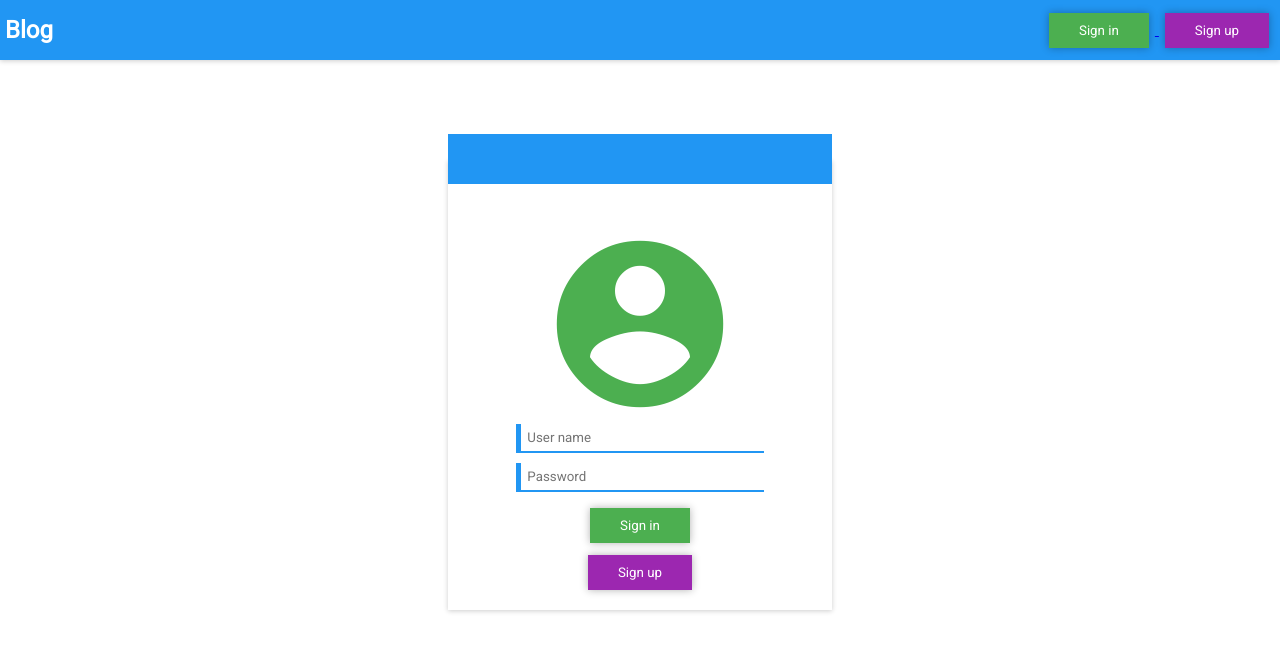
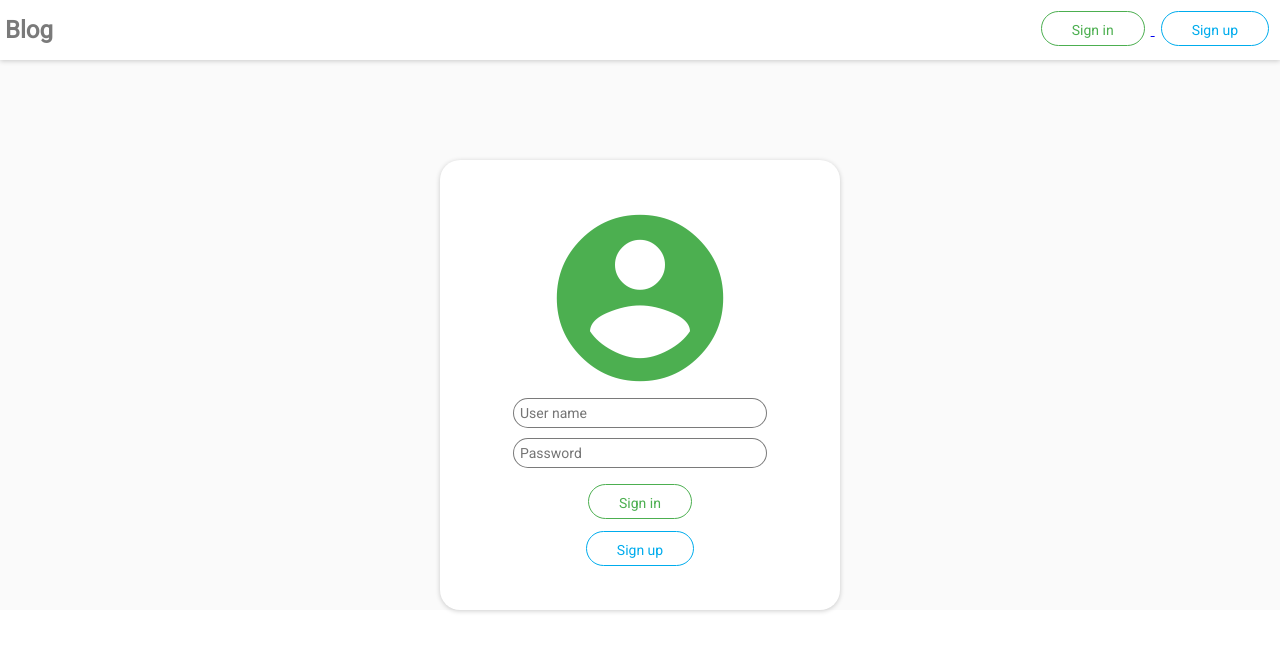
Before and after one commit to sudarshan-baliga/simple-blog, a React (Create React App) app: page /signin in a window 1280 px wide. Shown: the top 652 px of the page. Built offline with nearby package versions, Linux system fonts and the light colour scheme.

Commit message:
made everything minimal

```diff
--- a/src/App.css
+++ b/src/App.css
@@ -5,7 +5,7 @@
 }
 
 .App{
-  background-color:#fff;
+  background-color:#fafafa;
   background-size: cover;
   height: 100%;
 }
@@ -25,3 +25,23 @@
 .boxShadow{
   box-shadow: 0 1px 5px rgba(0, 0, 0, 0.2);
 }
+
+.signinBtn{
+  border:1px solid #4CAF50;
+  color: #4CAF50;
+}
+
+.signupBtn{
+  border:1px solid #00aced;
+  color: #00aced;
+}
+
+.logoutBtn{
+  border:1px solid #f44336;
+  color: #f44336;
+}
+
+/* to remove the ugly color on autofill by the browsers */
+input:-webkit-autofill {
+  -webkit-box-shadow: 0 0 0 1000px white inset !important;
+}
--- a/src/containers/btn.css
+++ b/src/containers/btn.css
@@ -1,19 +1,18 @@
 
 .btn{
-    border: none;
-    color: #fff;
+    background-color: #fff;
+    font-size: 14px;
     margin: 6px;
     padding: 10px 30px;
     outline: 0;
-    box-shadow: 0 0 8px rgba(0, 0, 0, 0.3);
     font-family: 'Roboto';
     overflow: hidden;
     position: relative;
-    background-color: grey;
     max-height: 35px;
     max-width: 120px;
     display: inline-block;
     cursor: pointer;
+    border-radius: 20px;
 }
 
 .btn:hover{
@@ -24,7 +23,7 @@ button .ripple{
     width: 100px;
     height: 100px;
     border-radius: 50%;
-    background-color: rgba(255, 255, 255, 0.7);
+    background-color: rgba(0, 0, 0, 0.52);
     position: absolute;
     transform : scale(0);
     animation: ripple 0.6s linear;
--- a/src/containers/btn.js
+++ b/src/containers/btn.js
@@ -20,7 +20,7 @@ import './btn.css';
 
     render(){
         return(
-            <button  onClick = {(e, props)=>{this.createRipple( e, this.props) } } style = {this.props} className ="btn">
+            <button  onClick = {(e, props)=>{this.createRipple( e, this.props) } } className = {"btn " + this.props.className}>
                  {this.props.children}
             </button>
         )
--- a/src/containers/nav.css
+++ b/src/containers/nav.css
@@ -1,8 +1,9 @@
+
 nav{
    width: 100%;
    height: 100%;
-   color: #fff;
-   background-color: #2196F3;
+   color: rgba(0,0,0, 0.52);
+   background-color: #fff;
    position: relative;
 }
 
--- a/src/containers/nav.js
+++ b/src/containers/nav.js
@@ -12,12 +12,12 @@ export default class Nav extends Component{
             </div>
                 {this.props.login ==="NO" ?
                     <div className="buttons">
-                        <Link to = "signin"> <Button backgroundColor = "#4CAF50">Sign in</Button> </Link>
-                        <Link to = "signup"> <Button backgroundColor = "#9C27B0"> Sign up</Button> </Link>
+                        <Link to = "signin"> <Button className = "signinBtn" >Sign in</Button> </Link>
+                        <Link to = "signup"> <Button className = "signupBtn"> Sign up</Button> </Link>
                     </div>
                         :
                      <div className="buttons">
-                         <Button backgroundColor = "#f44336">Log out</Button>
+                         <Button className = "logoutBtn" >Log out</Button>
                     </div>
                 }
         </nav>
--- a/src/containers/profile.css
+++ b/src/containers/profile.css
@@ -1,15 +1,14 @@
 .profile{
     display: flex;
-    flex-direction: row;
+    flex-direction: column;
     justify-content: center;
 }
 
 .profileContainer{
     background-color: #fff;
-    width: 30%;
+    width: 100%;
     position: relative;
-    margin-top: 80px;
-    margin-left: 50px;
+    margin: 80px auto;
     height: 400px;
     display: inline-block;
 }
@@ -27,7 +26,7 @@
 .userContent{
     width: 90%;
     top: 100px;
-    padding: 10px;
+    padding: 20px;
     text-align: center;
     font-size: 17px;
     color:rgba(0,0,0,.54);
@@ -38,60 +37,48 @@
 }
 
 .userName, .postTitle{
-    color: #000;
+    color: #00ab6b;
     text-transform: capitalize;
 }
 
 .number{
- color:#4CAF50;
+    font-size:16px;
+    color:#000;
 }
 
 .posts{
-    margin-top: 80px;
-    margin-left: 50px;
+    margin: 40px auto;
 }
 .postHead{
+    font-size: 29px;
     text-align:center;
-    color: #018f69;
+    color: #000;
+
 }
 
 .posts li{
     list-style: none;
     background: #fff;
+    border-bottom: 1px solid rgba(0,0,0,0.1);
     text-align: center;
     margin: 15px;
     padding: 15px;
     font-size: 20px;
     border:0;
     max-width: 500px;
-    max-height: 60px;
+    max-height: 150px;
     overflow: hidden;
     color:rgba(0,0,0,.54);
     cursor: pointer;
     transition:all 0.3s;
+    border-bottom: 1px solid rgba(0,0,0,0.1);
 }
 
 .posts li:hover{
     transform:scale(1.2);
 }
-@media only screen and (max-width: 1000px) {
-    .profile{
-        display: flex;
-        flex-direction: column;
-        justify-content: center;
-    }
 
-    .profileContainer{
-        width:80%;
-        height: 450px;
-    }
-    .posts{
-        width:80%;
-    }
-    .userContent{
-        font-size: 20px;
-    }
-    .userContent{
-        top: 80px;
-    }
+.postTitle{
+    font-size: 29px;
+    padding:10px;
 }
--- a/src/containers/profile.js
+++ b/src/containers/profile.js
@@ -24,7 +24,7 @@ var Post = (post, index)=>{
                     <img src="http://www.mediamanint.com/profiles/superman2.jpg" alt=""/>
                     </div>
                     <div className="userContent center ">
-                        <h2 className = "userName"> {this.props.name}</h2>
+                        <h1 className = "userName"> {this.props.name}</h1>
                         <h3 className = "userDetails">{this.props.details}</h3>
                         <h3 className = "userGang">Fllowers: <span className = "number"> {this.props.followers} </span>
                             Fllowing: <span className = "number"> {this.props.following} </span>
@@ -32,11 +32,13 @@ var Post = (post, index)=>{
                     </div>
                 </div>
                { this.props.posts.length > 0 ?
-                    (<div className="posts">
-                        <h2  className = "postHead" >Posts by {this.props.name}</h2>
-                            {  this.props.posts.map(Post)} :
+                    (
+                        <div className="posts">
+                            <h2  className = "postHead" >Posts by {this.props.name}</h2>
+                                {  this.props.posts.map(Post)} :
 
-                    </div>) : ''
+                        </div>
+                    ) : ''
                }
             </div>
         )
--- a/src/containers/signin.css
+++ b/src/containers/signin.css
@@ -3,19 +3,11 @@
     flex-direction: column;
     font-family: 'Ubuntu';
     color:grey;
-    width: 30%;
+    width: 400px;
     height: 450px;
     margin: 100px auto;
     background-color: white;
-}
-
- .signinContainer:before{
-    content: '';
-    background-color: #2196F3;
-    width: 100%;
-    height: 50px;
-    position: relative;
-    top: -40px;
+    border-radius: 20px;
 }
 
 .signinContainer h1{
@@ -25,18 +17,18 @@
 
 .signinContainer input{
     width: 60%;
-    border:0;
-    border-bottom: 2px solid #2196F3;
-    border-left: 5px solid #2196F3;
+    border-radius: 20px;
+    border: 1px solid rgba( 0, 0, 0, 0.52);
     padding: 6px;
     margin-bottom: 10px;
     outline: none;
     transition: all 0.3s;
+    font-size: 14px;
 }
 
 .signinContainer input:focus{
     width:57%;
-    border-left: 15px solid #2196F3;
+    border-left: 15px solid rgba(0,0,0, 0.52);
     background-color: #ddd;
 }
 
--- a/src/containers/signin.js
+++ b/src/containers/signin.js
@@ -30,7 +30,7 @@ class signin extends Component{
     render(){
         //using same component for signup
         var name = window.location.pathname.slice(5,);
-        var color = name === "in" ? "#4CAF50" : "#9C27B0";
+        var color = name === "in" ? "#4CAF50" : "#00aced";
         return(
 
             <div>
@@ -39,9 +39,9 @@ class signin extends Component{
                     {{color:color}}> account_circle </i>
                     <input onChange = {this.nameChange} type="text" name="name" placeholder = "User name"  />
                     <input onChange = {this.passwordChange} type="password" name="password" placeholder = "Password" />
-                    <Button onClick = {()=>{this.clickHandler(name) }} backgroundColor = {color}>
+                    <Button onClick = {()=>{this.clickHandler(name) }} className = {"sign"+name+"Btn"}>
                      Sign {name} </Button>
-                    {name === "in" ?  <Link to = "signup"> <Button backgroundColor = "#9C27B0">
+                    {name === "in" ?  <Link to = "signup"> <Button className = "signupBtn">
                     Sign up</Button> </Link> : ""}
                 </div>
             </div>
```
